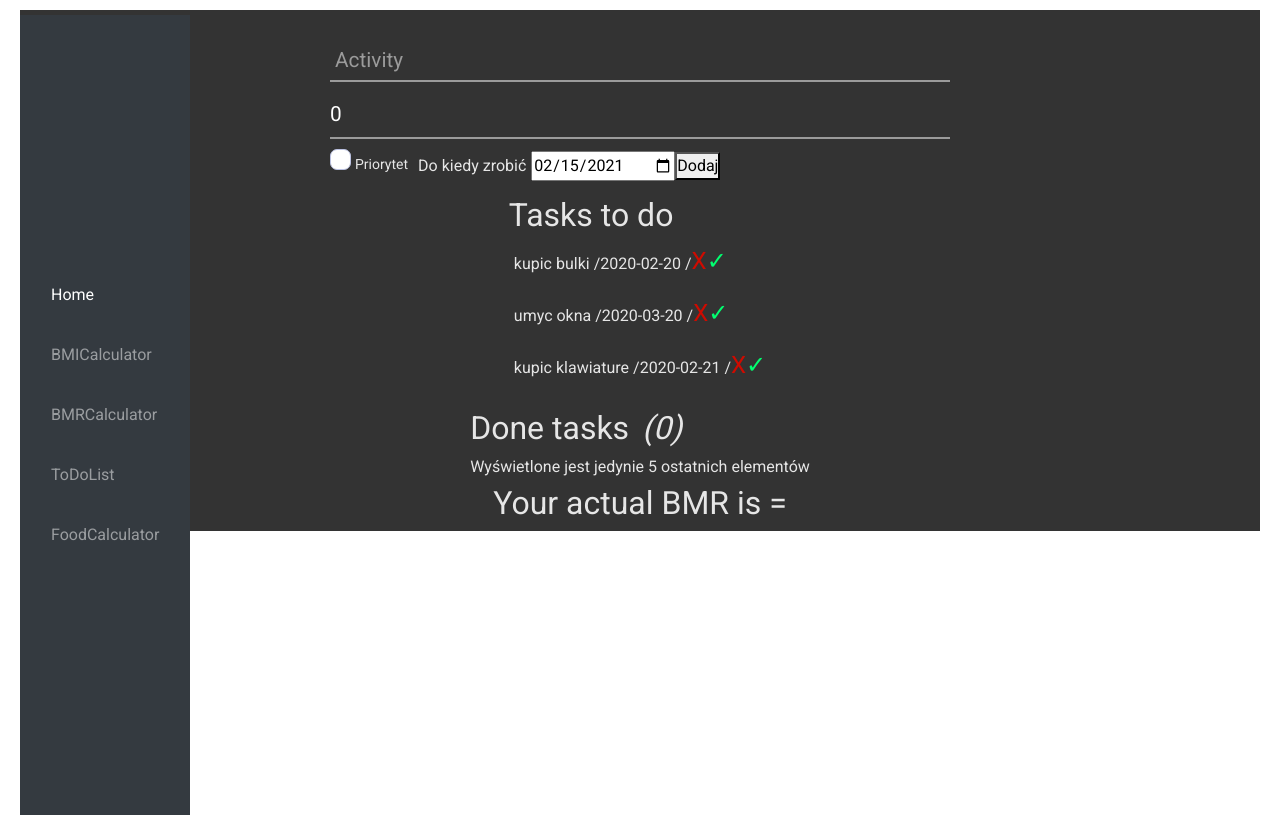
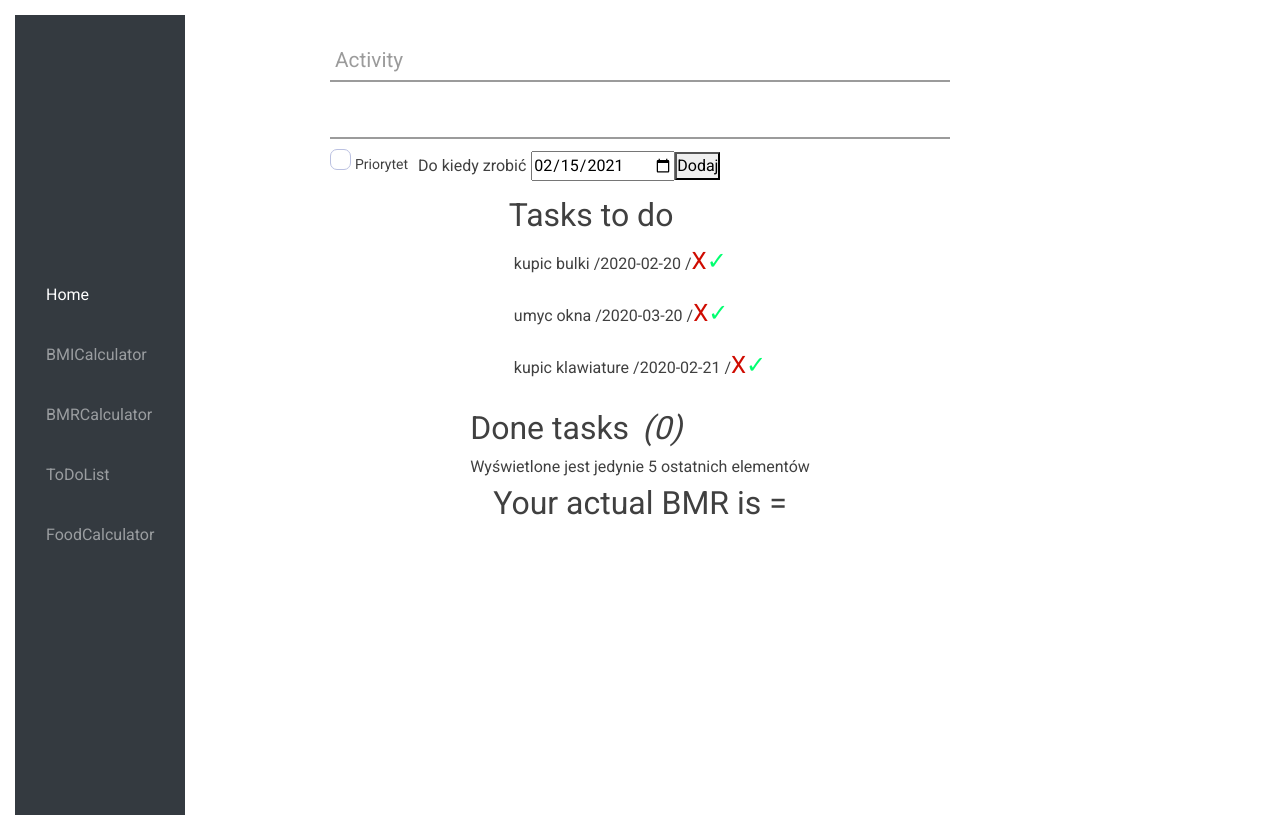
Before and after one commit to andryskowski/Health-Application, a React (Create React App) app in the folder to_do_list/: page /ToDoList in a window 1280 px wide. Built offline with nearby package versions, Linux system fonts and the light colour scheme.

Commit message:
added framer-motion library and page transitions

```diff
--- a/to_do_list/package.json
+++ b/to_do_list/package.json
@@ -8,6 +8,7 @@
     "@testing-library/user-event": "^12.7.0",
     "axios": "^0.21.1",
     "bootstrap": "^4.6.0",
+    "framer-motion": "^3.3.0",
     "node-sass": "^5.0.0",
     "react": "^17.0.1",
     "react-dom": "^17.0.1",
--- a/to_do_list/src/components/BMICalculator/App.js
+++ b/to_do_list/src/components/BMICalculator/App.js
@@ -26,8 +26,8 @@ return (
     <div className="App" >
         <h1>BMI Calculator</h1>
         <div class="form-group">
-        <label>Your height</label><input type="number" className="form-control w-25" onChange={handleHeight} ></input>
-        <label>Your weight</label><input type="number" className="form-control w-25" onChange={handleWeight} ></input>
+        <label>Your height</label><input type="number" className="form-control w-75" onChange={handleHeight} ></input>
+        <label>Your weight</label><input type="number" className="form-control w-75" onChange={handleWeight} ></input>
         <h2 className="mt-2">Your BMI is = {bmi}</h2>
         </div>
 
--- a/to_do_list/src/components/BMRCalculator/App.js
+++ b/to_do_list/src/components/BMRCalculator/App.js
@@ -47,11 +47,11 @@ function App() {
         return (
             <div className="App form-group">
                 <h1>Calories calculator</h1>
-                height <input onChange={setHeightOn} className="form-control"></input>
-                weight <input onChange={setWeightOn} className="form-control"></input>
-                age <input onChange={setAgeOn} className="form-control"></input>
+                height <input onChange={setHeightOn} className="form-control w-75"></input>
+                weight <input onChange={setWeightOn} className="form-control w-75"></input>
+                age <input onChange={setAgeOn} className="form-control w-75"></input>
                 male <input type="radio" onChange={setGenderOn} className="form-check-label"></input>
-                burned today <input onChange={setBonusOn} className="form-control"></input>
+                burned today <input onChange={setBonusOn} className="form-control w-75"></input>
                 <h1>Your BMR is = {cal}</h1>
             </div>
         );
--- a/to_do_list/src/components/Food/App.js
+++ b/to_do_list/src/components/Food/App.js
@@ -1,6 +1,7 @@
-import React, {useState} from 'react';
+import React, { useState } from 'react';
 import Axios from 'axios';
 import './sass/App.sass';
+import { motion } from 'framer-motion';
 
 
 const App = () => {
@@ -43,19 +44,25 @@ const App = () => {
 
 
 
-    return(<div className="App">
+  return (
+    <motion.div initial={{opacity: 0}}
+    animate={{opacity: 1}}
+    exit={{opacity: 0}}>
+
+  <div className="App">
     <h1 onClick={getData}>It's the place where you can find caloric value of your food.</h1>
     <p>At first, type name of product (for example 'apple'), click 'search' buttom and  </p>
     <div class="form-inline">
       <div >
-    <input type="text" placeholder="Search food" autoComplete="off" className="form-control  " onChange={handleText}/>
-    <input type="submit" value="search" className="btn btn-outline-secondary  ml-2" onClick={getData}/>
+        <input type="text" placeholder="Search food" autoComplete="off" className="form-control  " onChange={handleText} />
+        <input type="submit" value="search" className="btn btn-outline-secondary  ml-2" onClick={getData} />
       </div>
     </div>
     {/* <h2>{typeof calories === Number ? calories : <p>Invalid value</p>}</h2> */}
     <h2 className="display-4 text-secondary">{food}</h2>
     <h3>{calories} cal/100g</h3>
   </div>
+ </motion.div>
   );
 };
 
--- a/to_do_list/src/components/Navbar/App.js
+++ b/to_do_list/src/components/Navbar/App.js
@@ -1,9 +1,11 @@
 import react from 'react';
 import './sass/App.sass';
 import {Link} from 'react-router-dom';
+import { AnimatePresence } from "framer-motion"
 const App = () => {
 
   return (
+
     <nav class="navbar navbar-dark bg-dark position-absolute vh-100 vw-20">
     <ul class="navbar-nav">
         <li class="nav-item">
@@ -22,7 +24,9 @@ const App = () => {
             <Link to="/Food" class="nav-link" href="#">FoodCalculator</Link>
         </li>
     </ul>
-</nav>);
+</nav>
+
+);
 };
 
 export default App;
--- a/to_do_list/src/components/ToDoList/ToDoList.js
+++ b/to_do_list/src/components/ToDoList/ToDoList.js
@@ -5,6 +5,7 @@ import React, { Component } from 'react';
 import AddTask from './AddTask'
 import TaskList from './TaskList'
 import Task from './Task'
+import { motion } from 'framer-motion';
 
 class App extends Component {
   counter = 9;
@@ -84,12 +85,16 @@ class App extends Component {
 
   render() {
     return (
+      <motion.div initial={{opacity: 0}}
+      animate={{opacity: 1}}
+      exit={{opacity: 0}}>
       <div className="content-application">
         <AddTask add={this.addTask} />
         <TaskList tasks={this.state.tasks} change={this.changeTaskStatus} remove={this.removeTask} />
         <h2>Your actual BMR is = {this.state.ActualBMR}</h2>
 
       </div>
+      </motion.div>
     );
   }
 }
--- a/to_do_list/src/components/ToDoList/sass/_variables.sass
+++ b/to_do_list/src/components/ToDoList/sass/_variables.sass
@@ -1,3 +1,3 @@
-$bg-color: #333
-$font-main-color: lighten(#999, 30%)
+$bg-color: transparent
+$font-main-color: lighten(#000, 25%)
 $font-size: 2em
--- a/to_do_list/src/index.css
+++ b/to_do_list/src/index.css
@@ -13,5 +13,5 @@ code {
 }
 
 .App{
-  margin-left: 20vw;
+  margin-left: 15vw;
 }
--- a/to_do_list/src/index.js
+++ b/to_do_list/src/index.js
@@ -6,31 +6,69 @@ import BMRCalculator from './components/BMRCalculator/App';
 import ToDoList from './components/ToDoList/ToDoList';
 import FoodCalculator from './components/Food/App';
 import Nav from './components/Navbar/App';
-import {BrowserRouter as Router, Switch, Route} from 'react-router-dom';
+import { BrowserRouter as Router, Switch, Route, useLocation } from 'react-router-dom';
+
 
 import reportWebVitals from './reportWebVitals';
 import 'bootstrap/dist/css/bootstrap.min.css'
+import { AnimatePresence } from 'framer-motion';
 
-ReactDOM.render(
-  <React.StrictMode>
 
+
+// ReactDOM.render(
+//   <React.StrictMode>
+
+//     <Router>
+//       {/* <motion.div exit={{opacity: 0}}>
+//     <Nav/>
+//     <Route path="/BMICalculator" component={BMICalculator}></Route>
+//     <Route path="/BMRCalculator" component={BMRCalculator}></Route>
+//     <Route path="/ToDoList" component={ToDoList}></Route>
+//     <Route path="/Food" component={FoodCalculator}></Route>
+//     </motion.div> */}
+
+//       <Nav />
+//       <AnimatePresence exit={{opacity: 0}}>
+//         <Switch location={location}>
+
+//           <Route path="/BMICalculator" component={BMICalculator}></Route>
+//           <Route path="/BMRCalculator" component={BMRCalculator}></Route>
+//           <Route path="/ToDoList" component={ToDoList}></Route>
+//           <Route path="/Food" component={FoodCalculator}></Route>
+//         </Switch>
+//         </AnimatePresence>
+
+//     </Router>
+
+
+//   </React.StrictMode>,
+//   document.getElementById('root')
+// );
+
+// // If you want to start measuring performance in your app, pass a function
+// // to log results (for example: reportWebVitals(console.log))
+// // or send to an analytics endpoint. Learn more: https://bit.ly/CRA-vitals
+// reportWebVitals();
+
+
+const App = () => {
+
+
+  return (
     <Router>
-    <div>
-    <Nav/>
-    {/* <Route path="/" component={Home}></Route> */}
+
+      <AnimatePresence exit={{opacity: 0}}>
+      <Nav />
+        <Switch>
           <Route path="/BMICalculator" component={BMICalculator}></Route>
           <Route path="/BMRCalculator" component={BMRCalculator}></Route>
           <Route path="/ToDoList" component={ToDoList}></Route>
           <Route path="/Food" component={FoodCalculator}></Route>
-    </div>
+        </Switch>
+      </AnimatePresence>
     </Router>
+  );
+};
 
-
-  </React.StrictMode>,
-  document.getElementById('root')
-);
-
-// If you want to start measuring performance in your app, pass a function
-// to log results (for example: reportWebVitals(console.log))
-// or send to an analytics endpoint. Learn more: https://bit.ly/CRA-vitals
-reportWebVitals();
+const rootElement = document.getElementById("root");
+ReactDOM.render(<App />, rootElement);
```
Also changed, not shown: 1 other file (tests, documents, lock files or other folders). Lines whose indentation alone changed are shown as unchanged.
